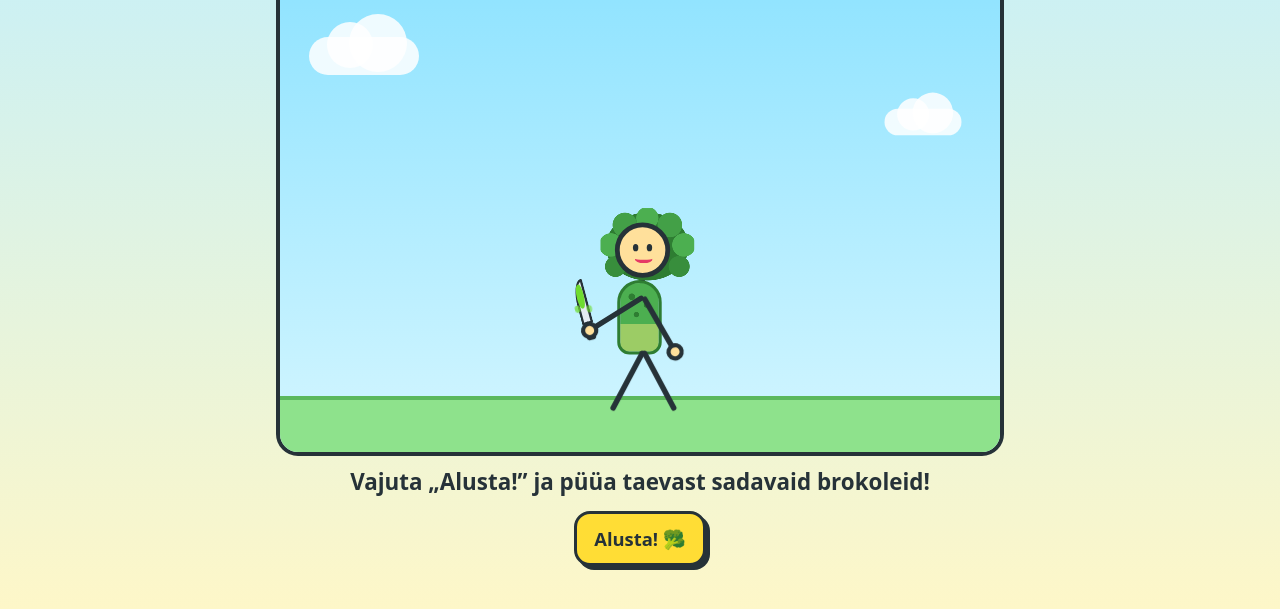
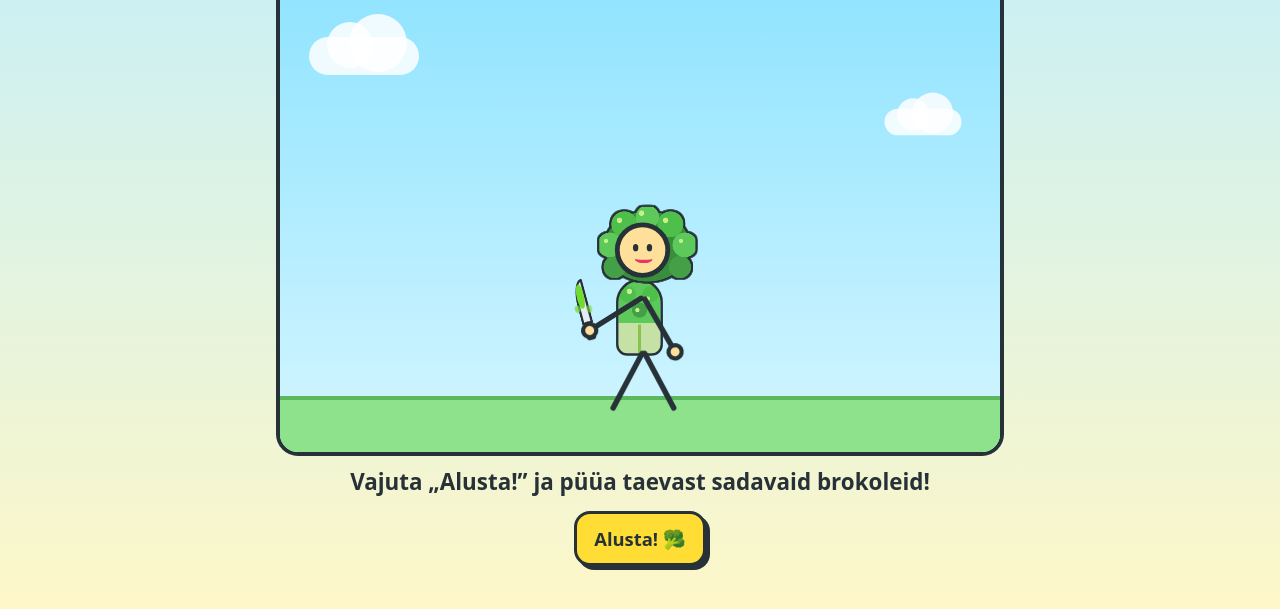
Before and after one commit to mangus/suvemae.ee, a plain HTML site: page labor/lehvitav-kriipsujuku/index.html in a window 1280 px wide. Shown: the part 173-782 px from the top of the page. Drawn offline with Linux system fonts and the light colour scheme.

Commit message:
Make the broccoli costume prettier with highlights and an outline

```diff
--- a/labor/lehvitav-kriipsujuku/stiil.css
+++ b/labor/lehvitav-kriipsujuku/stiil.css
@@ -237,38 +237,51 @@ p {
 }
 
 /* Broccoli costume: a bumpy floret hood around the face (under the head)
-   and a green suit over the body (under the arms and legs). */
+   and a green suit over the body (under the arms and legs).
+   Light dots are highlights; the stacked drop-shadows give a cartoon outline. */
 .kapuuts {
   position: absolute;
-  top: -20px;
-  left: 49px;
+  top: -22px;
+  left: 47px;
   z-index: 1;
-  width: 156px;
-  height: 128px;
+  width: 160px;
+  height: 132px;
+  filter:
+    drop-shadow(3px 0 0 #263238) drop-shadow(-3px 0 0 #263238)
+    drop-shadow(0 3px 0 #263238) drop-shadow(0 -3px 0 #263238);
   background:
-    radial-gradient(circle at 50% 13%, #4caf50 0 18px, transparent 19px),
-    radial-gradient(circle at 26% 22%, #43a047 0 20px, transparent 21px),
-    radial-gradient(circle at 74% 22%, #43a047 0 20px, transparent 21px),
-    radial-gradient(circle at 11% 48%, #4caf50 0 19px, transparent 20px),
-    radial-gradient(circle at 89% 48%, #4caf50 0 19px, transparent 20px),
-    radial-gradient(circle at 16% 76%, #388e3c 0 17px, transparent 18px),
-    radial-gradient(circle at 84% 76%, #388e3c 0 17px, transparent 18px),
-    radial-gradient(ellipse at 50% 50%, #2e7d32 0 62%, transparent 63%);
+    radial-gradient(circle at 44% 8%, #c6f08a 0 4px, transparent 5px),
+    radial-gradient(circle at 21% 17%, #c6f08a 0 4px, transparent 5px),
+    radial-gradient(circle at 69% 17%, #c6f08a 0 4px, transparent 5px),
+    radial-gradient(circle at 7% 43%, #c6f08a 0 3px, transparent 4px),
+    radial-gradient(circle at 85% 43%, #c6f08a 0 3px, transparent 4px),
+    radial-gradient(circle at 50% 13%, #5cc95a 0 19px, transparent 20px),
+    radial-gradient(circle at 26% 22%, #4fbf4c 0 21px, transparent 22px),
+    radial-gradient(circle at 74% 22%, #4fbf4c 0 21px, transparent 22px),
+    radial-gradient(circle at 11% 48%, #5cc95a 0 20px, transparent 21px),
+    radial-gradient(circle at 89% 48%, #5cc95a 0 20px, transparent 21px),
+    radial-gradient(circle at 16% 76%, #43a047 0 18px, transparent 19px),
+    radial-gradient(circle at 84% 76%, #43a047 0 18px, transparent 19px),
+    radial-gradient(ellipse at 50% 50%, #388e3c 0 62%, transparent 63%);
 }
 
 .ylikond {
   position: absolute;
-  top: 100px;
-  left: 77px;
-  width: 74px;
-  height: 124px;
-  border: 5px solid #2e7d32;
-  border-radius: 40px 40px 22px 22px;
+  top: 98px;
+  left: 75px;
+  width: 78px;
+  height: 128px;
+  border: 4px solid #263238;
+  border-radius: 42px 42px 20px 20px;
   background:
-    radial-gradient(circle at 30% 20%, #2e7d32 0 5px, transparent 6px),
-    radial-gradient(circle at 68% 32%, #2e7d32 0 4px, transparent 5px),
-    radial-gradient(circle at 42% 46%, #2e7d32 0 4px, transparent 5px),
-    linear-gradient(#4caf50 0 60%, #9ccc65 60%);
+    radial-gradient(circle at 26% 14%, #c6f08a 0 4px, transparent 5px),
+    radial-gradient(circle at 70% 24%, #c6f08a 0 3px, transparent 4px),
+    radial-gradient(circle at 45% 40%, #c6f08a 0 3px, transparent 4px),
+    radial-gradient(circle at 22% 18%, #4fbf4c 0 13px, transparent 14px),
+    radial-gradient(circle at 76% 18%, #4fbf4c 0 13px, transparent 14px),
+    radial-gradient(circle at 50% 40%, #43a047 0 12px, transparent 13px),
+    linear-gradient(90deg, transparent 0 46%, #8bc34a 46% 54%, transparent 54%) 0 100% / 100% 40% no-repeat,
+    linear-gradient(#5cc95a 0 58%, #c5e1a5 58%);
 }
 
 .silm {
```
